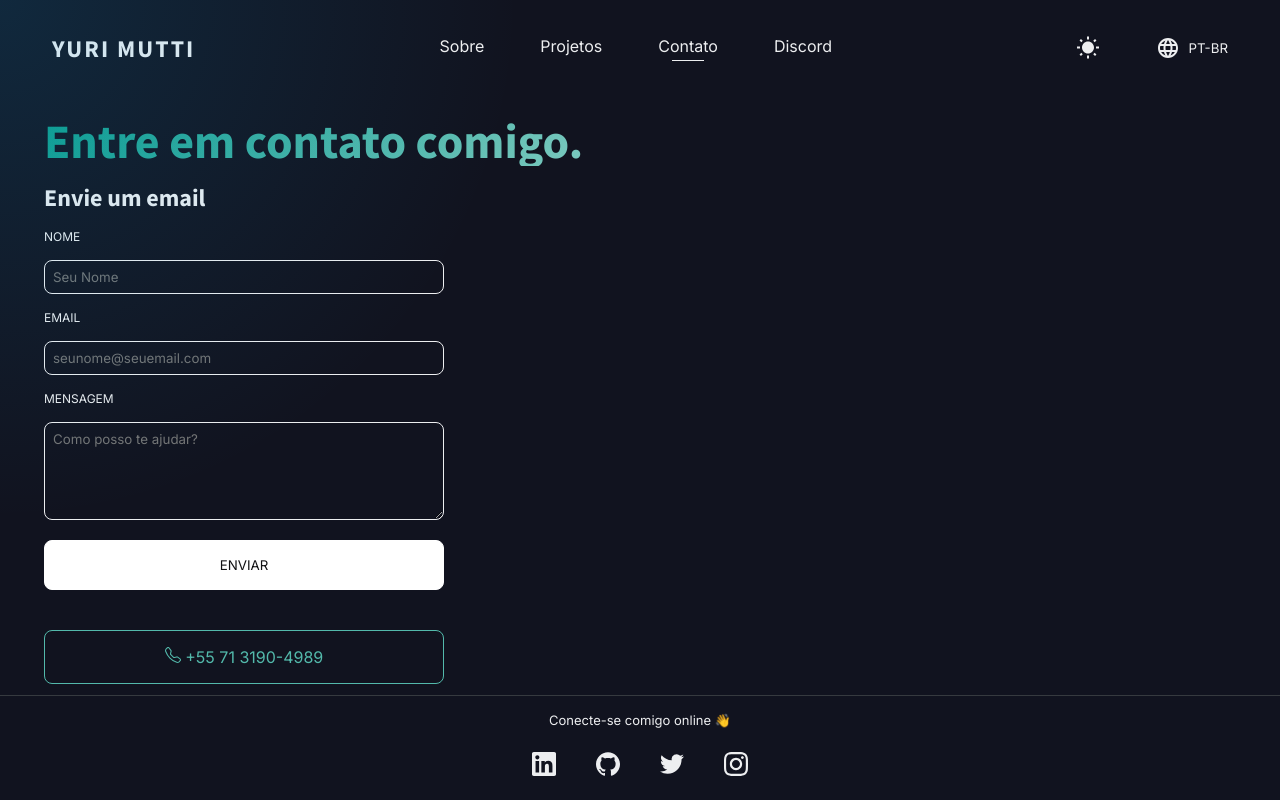
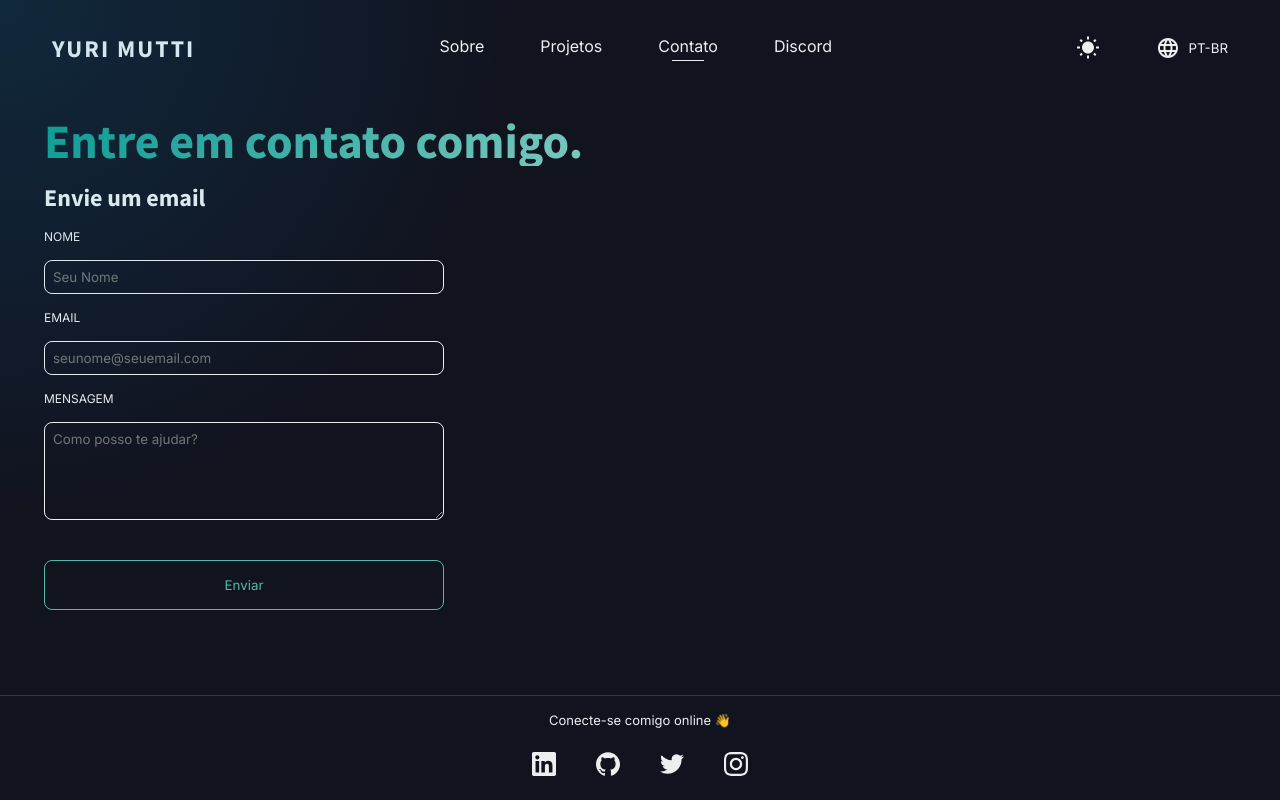
Before and after one commit to yurimutti/yurimutti.com, a Next.js app: page /contato in a window 1280 px wide. Built offline with nearby package versions, Linux system fonts and the light colour scheme.

Commit message:
refactor: send button

```diff
--- a/src/pages/contato/index.tsx
+++ b/src/pages/contato/index.tsx
@@ -1,5 +1,3 @@
-import { BsTelephone } from 'react-icons/bs';
-
 import { Container } from '@/components/layouts/container';
 import { Layout } from '@/components/layouts/layout';
 
@@ -74,29 +72,6 @@ export const Textarea = styled('textarea', {
 });
 
 export const Button = styled('button', {
-  textTransform: 'uppercase',
-  color: '$slate1',
-  background: '$white',
-  border: '1px solid $white',
-  borderRadius: '$default',
-  cursor: 'pointer',
-  padding: '16px',
-  marginTop: '4px',
-  transition: 'all 0.2s ease-in-out',
-  '&:hover': {
-    background: 'transparent',
-    borderColor: 'teal8',
-    color: 'teal8',
-  },
-  '&:focus': {
-    background: 'transparent',
-    borderColor: 'teal8',
-    color: 'teal8',
-    outline: 'none',
-  },
-});
-
-export const Telephone = styled('a', {
   maxWidth: '400px',
   display: 'flex',
   justifyContent: 'center',
@@ -119,15 +94,6 @@ export const Telephone = styled('a', {
 
   '@md': {
     maxWidth: '100%',
-  },
-});
-
-export const TelephoneNumber = styled('div', {
-  a: {
-    display: 'flex',
-    justifyContent: 'center',
-    alignItems: 'center',
-    gap: '$2',
   },
 });
 
@@ -180,15 +146,6 @@ const Contact = () => {
               <Button type="submit">Enviar</Button>
             </FormGroup>
           </Form>
-          <Telephone
-            href="https://api.whatsapp.com/send?phone=557131904989"
-            target="_blank"
-            rel="noreferrer"
-          >
-            <TelephoneNumber>
-              <BsTelephone /> +55 71 3190-4989
-            </TelephoneNumber>
-          </Telephone>
         </Wrapper>
       </Container>
     </Layout>
```
